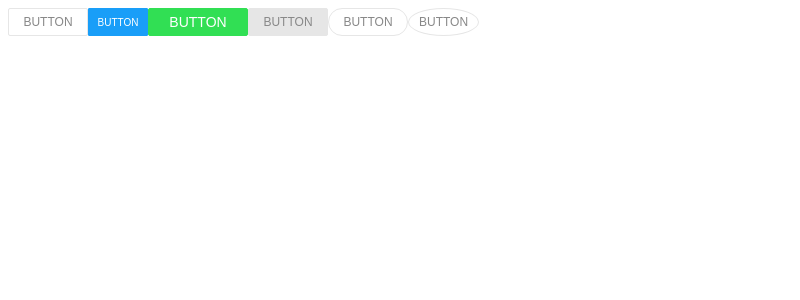
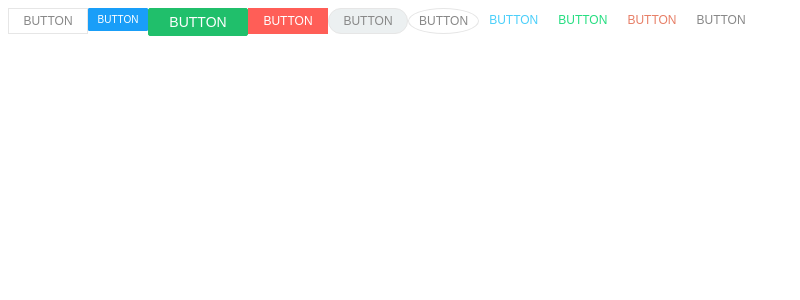
Before and after one commit to Jason9708/ChicagoUI, a Vue app: page /#/ in a window 1280 px wide. Shown: the top 300 px of the page, without its empty margins (0-800 px from the left). Built offline with nearby package versions, Linux system fonts and the light colour scheme.

Commit message:
添加button组件

```diff
--- a/examples/views/ComponentView/view01.vue
+++ b/examples/views/ComponentView/view01.vue
@@ -1,11 +1,15 @@
 <template>
   <div style='display:flex;'>
     <cai-button @click='handleClick'></cai-button>
-    <cai-button ref='countDown' type='primary' size='small' @click='handleClick'></cai-button>
+    <cai-button type='primary' size='small' @click='handleClick'></cai-button>
     <cai-button type='success' size='large' @click='handleClick'></cai-button>
-    <cai-button type='error' @click='handleClick' disabled='true'></cai-button>
-    <cai-button @click='handleClick' shape='round'></cai-button>
+    <cai-button type='error' @click='handleClick'></cai-button>
+    <cai-button @click='handleClick' shape='round' disabled></cai-button>
     <cai-button @click='handleClick' shape='circle'></cai-button>
+    <cai-button type='primary' @click='handleClick' plain></cai-button>
+    <cai-button type='success' @click='handleClick' plain></cai-button>
+    <cai-button type='error' @click='handleClick' plain></cai-button>
+    <cai-button type='error' @click='handleClick' plain disabled></cai-button>
   </div>
 </template>
 
@@ -23,7 +27,6 @@ export default {
   methods:{
     handleClick:function(){
       console.log('点击了按钮.....')
-      this.$refs.countDown.showCountDown()
     }
   }
 }
--- a/packages/CaiButton/component/index.less
+++ b/packages/CaiButton/component/index.less
@@ -13,12 +13,17 @@
     padding:5px 10px;
     background: #FFFFFF;
     color:#888888;
-    border-radius:2px;
     border:1px solid #E6E6E6;
     cursor:pointer;
     transition:.2s linear;
+    outline:none;
 }
 .cai-Button:hover{
+    color: #409eff;
+    border-color: #c6e2ff;
+    background: #ecf5ff;
+}
+.cai-Button:focus{
     color: #409eff;
     border-color: #c6e2ff;
     background: #ecf5ff;
@@ -27,7 +32,7 @@
 /** 禁用样式 **/
 .cai-Button[disabled]{
     color:#888888;
-    background: #E6E6E6;
+    background: #ecf0f1;
     border-color:#E6E6E6;
     cursor: not-allowed;
 }
@@ -49,29 +54,45 @@
     border-color: #6CD0E8;
     background: #6CD0E8;
 }
+.cai-Button-primary:focus{
+    color: #fff;
+    border-color: #6CD0E8;
+    background: #6CD0E8;
+}
 
 /** success样式 **/
 .cai-Button-success{
     color: #fff;
-    border-color: #31DF54;
-    background: #31DF54;
+    border-color: #20bf6b;
+    background: #20bf6b;
 }
 .cai-Button-success:hover{
     color: #fff;
-    border-color: #9EE86C;
-    background: #9EE86C;
+    border-color: #26de81;
+    background: #26de81;
 }
+.cai-Button-success:focus{
+    color: #fff;
+    border-color: #26de81;
+    background: #26de81;
+}
+
 
 /** error样式 **/
 .cai-Button-error{
     color: #fff;
-    border-color: #EF7321;
-    background: #EF7321;
+    border-color: #ff5e57;
+    background: #ff5e57;
 }
 .cai-Button-error:hover{
     color: #fff;
-    border-color: #F5A570;
-    background: #F5A570;
+    border-color: #e77f67;
+    background: #e77f67;
+}
+.cai-Button-error:focus{
+    color: #fff;
+    border-color: #e77f67;
+    background: #e77f67;
 }
 
 .cai-Button-small{
@@ -93,3 +114,66 @@
     width:auto;
     border-radius:50%;
 }
+
+
+// ------- 纯文字 ---------
+.cai-Button-plain{
+    display: flex;
+    justify-content: center;
+    align-items: center;
+    font-size:12px;
+    font-weight: 500;
+    width:auto;
+    padding:5px 10px;
+    background: #FFFFFF;
+    color:#888888;
+    cursor:pointer;
+    border:0px;
+    transition:.2s linear;
+    outline:none;
+}
+.cai-Button-plain:hover{
+    color: #409eff;
+}
+.cai-Button-plain:focus{
+    color: #409eff;
+}
+/** 禁用样式 **/
+.cai-Button-plain[disabled]{
+    color:#888888;
+    cursor: not-allowed;
+}
+.cai-Button-plain[disabled]:hover{
+    color:#888888;
+    cursor: not-allowed;
+}
+/** primary样式 **/
+.cai-Button-plain-primary{
+    color: #4bcffa;
+}
+.cai-Button-plain-primary:hover{
+    color: #0fbcf9;
+}
+.cai-Button-plain-primary:focus{
+    color: #0fbcf9;
+}
+/** success样式 **/
+.cai-Button-plain-success{
+    color: #26de81;
+}
+.cai-Button-plain-success:hover{
+    color: #20bf6b;
+}
+.cai-Button-plain-success:focus{
+    color: #20bf6b;
+}
+/** error样式 **/
+.cai-Button-plain-error{
+    color: #e77f67;
+}
+.cai-Button-plain-error:hover{
+    color: #ff3f34;
+}
+.cai-Button-plain-error:focus{
+    color: #ff3f34;
+}
--- a/packages/CaiButton/component/index.vue
+++ b/packages/CaiButton/component/index.vue
@@ -1,6 +1,12 @@
 <template>
-    <button class='cai-Button' :class="[ Type, Size,Shape ]"  @click='handleClike' :disabled='Disabled'>{{countDownLabel ? countDownLabel : label}}
-    </button>
+    <div>
+        <!--带边框背景-->
+        <button class='cai-Button' v-if='!isPlain' :class="[ Type, Size,Shape ]"  @click='handleClike' :disabled='disabled'>{{label}}
+        </button>
+        <!--纯文字-->
+        <button class='cai-Button-plain' v-if='isPlain' :class="[ Type ]"  @click='handleClike' :disabled='disabled'>{{label}}
+        </button>
+    </div>
 </template>
 
 <script>
@@ -13,38 +19,29 @@ export default {
         type:{}, // primary | success | error
         size:{}, // normal | small | large
         disabled:{ // 默认为false
+            type:Boolean,
             default:false
         },
-        shape:{}, // 形状 round | circle
+        shape:{}, // 形状 round | circle | simple
+        plain:{
+            type:Boolean,
+            default:false
+        }
 
     },
     data(){
         return{
-            countDown:false,
-            countDownLabel:false,
         }
     },
     computed:{
         Type:function(){
             if(this.type){
                 if(this.type === 'primary'){
-                    return 'cai-Button-primary'
+                    return this.plain ? 'cai-Button-plain-primary' : 'cai-Button-primary'
                 }else if(this.type === 'success'){
-                    return 'cai-Button-success'
+                    return this.plain ? 'cai-Button-plain-success' : 'cai-Button-success'
                 }else if(this.type === 'error'){
-                    return 'cai-Button-error'
-                }else{
-                    return ''
-                }
-            }
-            return ''
-        },
-        Size:function(){
-            if(this.size){
-                if(this.size === 'small'){
-                    return 'cai-Button-small'
-                }else if(this.size === 'large'){
-                    return 'cai-Button-large'
+                    return this.plain ? 'cai-Button-plain-error' : 'cai-Button-error'
                 }else{
                     return ''
                 }
@@ -52,38 +49,55 @@ export default {
             return ''
         },
         Disabled:function(){
-            return this.disabled || this.countDown ? true : false
+            if(this.disabled){
+                if(this.disabled === true){
+                    return true
+                }else{
+                    return false
+                }
+            }
+            return false
         },
-        Shape:function(){
-            if(this.shape){
-                if(this.shape === 'round'){
-                    return 'cai-Button-round'
-                }else if(this.shape === 'circle'){
-                    return 'cai-Button-circle'
+        Size:function(){
+            if(this.size){
+                if(this.size === 'small'){
+                    return this.plain ? '' :'cai-Button-small'
+                }else if(this.size === 'large'){
+                    return this.plain ? '' : 'cai-Button-large'
                 }else{
                     return ''
                 }
             }
             return ''
+        },
+        Shape:function(){
+            if(this.shape){
+                if(this.shape === 'round'){
+                    return this.plain ? '' : 'cai-Button-round'
+                }else if(this.shape === 'circle'){
+                    return this.plain ? '' : 'cai-Button-circle'
+                }else if(this.shape === 'simple'){
+                    return this.plain ? '' : 'cai-Button-simple'
+                }else{
+                    return ''
+                }
+            }
+            return ''
+        },
+        isPlain:function(){
+            if(this.plain){
+                if(this.plain === true){
+                    return true
+                }else{
+                    return false
+                }
+            }
+            return false
         }
     },
     methods:{
         handleClike:function(){
             this.$emit('click')
-        },
-        // 实现倒计时不可操作
-        showCountDown:function(){
-            this.countDown = true
-            this.countDownLabel = 5
-            var Interval = setInterval(()=>{
-                this.countDownLabel--
-                if(this.countDownLabel <= 0){
-                    clearInterval(Interval)
-                    this.countDown = false
-                    this.countDownLabel = false
-
-                }
-            },1000)
         }
     }
 }
```
Also changed, not shown: 1 other file (tests, documents, lock files or other folders).
